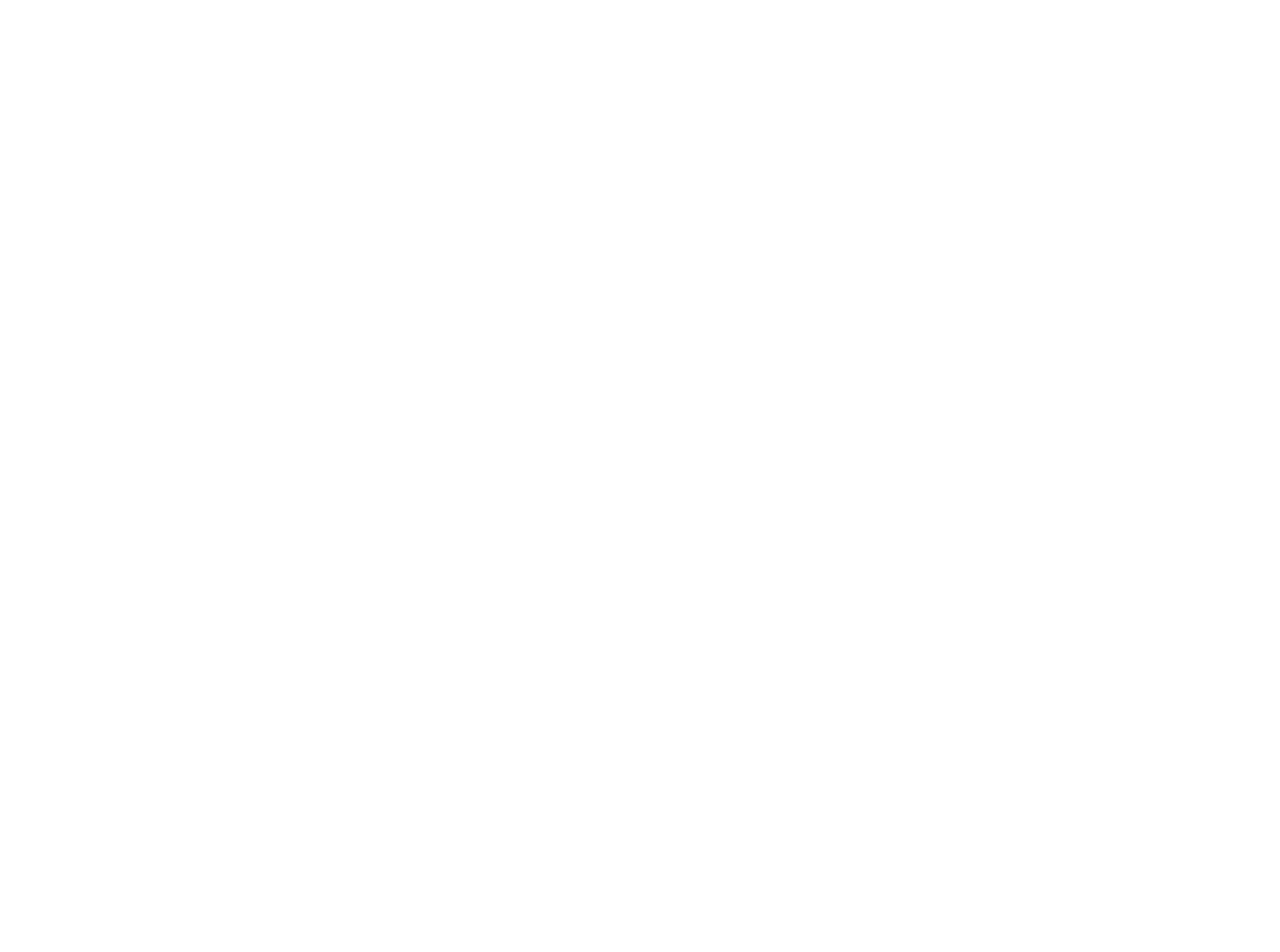
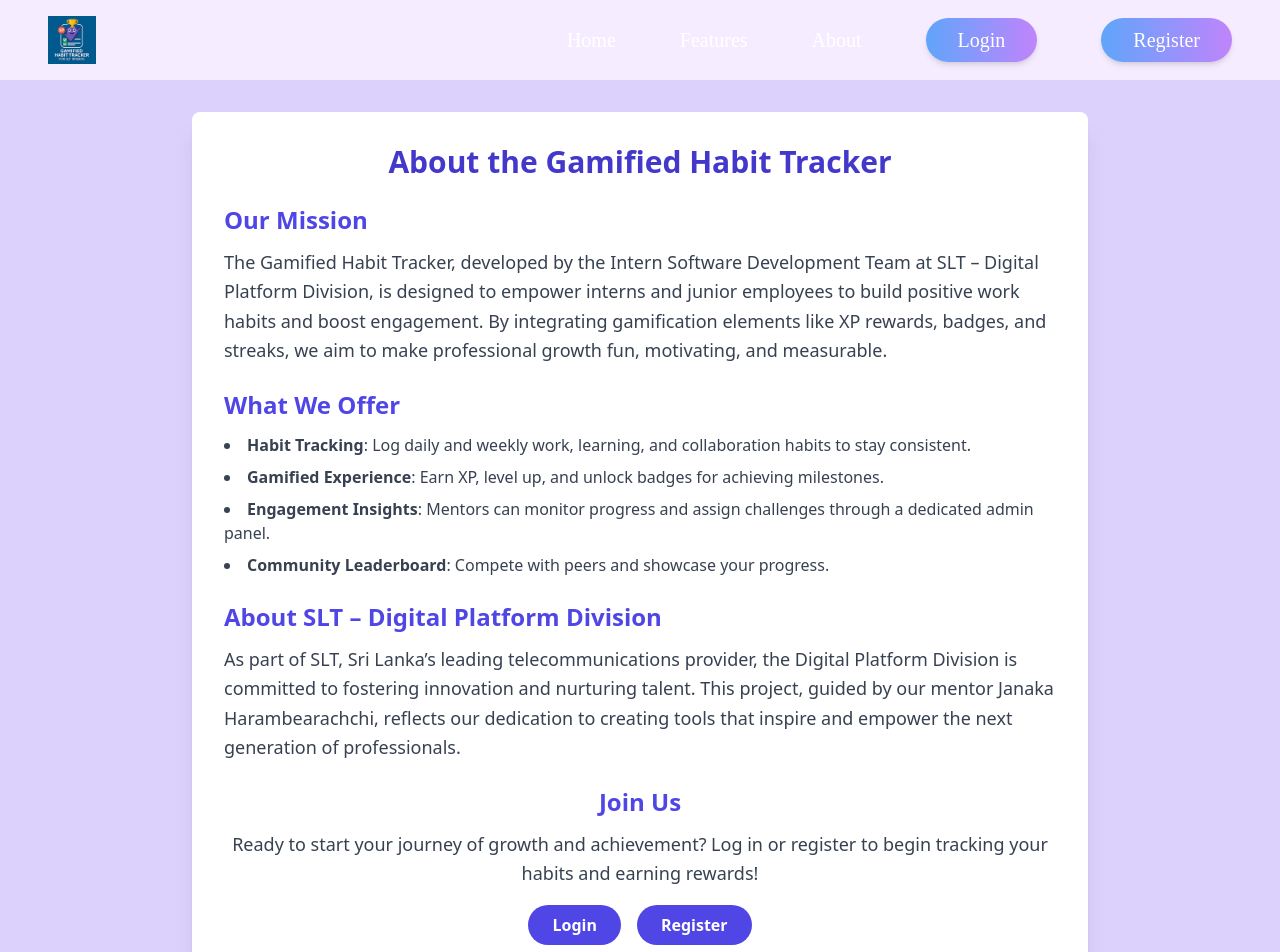
Before and after one commit to DarshiVinushika/Gamified_Habit_Tracker, a React (Create React App) app in the folder frontend/: page /About in a window 1280 px wide. Before the commit this address had no page. Shown: the top 952 px of the page. Before the commit the page ends 800 px from the top, so only its background shows below. Built offline with nearby package versions, Linux system fonts and the light colour scheme; a web font is replaced by a local one.

Commit message:
Role based dashboard Navigation & About page
After login, interns navigate intern dashboard while admins navigate to admin dashboard

```diff
--- a/frontend/src/App.js
+++ b/frontend/src/App.js
@@ -1,7 +1,9 @@
 import React from "react";
 import Home from "./Pages/Home";
 import Register from "./Pages/Register";
-import Dashboard from "./Pages/Dashboard";
+import AdminDashboard from "./Pages/AdminDashboard";
+import InternDashboard from "./Pages/InternDashboard";
+import About from "./Pages/About";
 import LoginPage from "./Pages/LoginPage";
 import { BrowserRouter, Routes, Route } from "react-router-dom";
 import { ToastContainer } from "react-toastify";
@@ -20,8 +22,10 @@
         <Routes>
           <Route path="/" element={<Home />} />
           <Route path="/register" element={<Register />} />
-          <Route path="/dashboard" element={<Dashboard />} />
+          <Route path="/AdminDashboard" element={<AdminDashboard />} />
+          <Route path="/InternDashboard" element={<InternDashboard />} />
           <Route path="/login" element={<LoginPage />} />
+          <Route path="/About" element={<About />} />
           <Route path="/admin/badges" element={<BadgesManagementPage />} />
         </Routes>
       </BrowserRouter>
--- a/frontend/src/Components/Navbar.js
+++ b/frontend/src/Components/Navbar.js
@@ -1,34 +1,50 @@
-import React from 'react'
-import { Link } from 'react-router-dom'
-import logo from '../assets/logo.png'
-import '../App.css'
+import React from 'react';
+import { Link } from 'react-router-dom';
+import logo from '../assets/logo.png';
+import '../App.css';
 
 const navLinkClass =
   "relative text-white hover:text-orange-200 transition duration-300 ease-in-out after:content-[''] after:absolute after:left-0 after:-bottom-1 after:w-0 after:h-0.5 after:bg-orange-200 hover:after:w-full after:transition-all after:duration-300";
 
 const Navbar = () => {
+  const user = JSON.parse(localStorage.getItem("user") || "{}");
+
   return (
-    <div className='w-full h-20 flex items-center justify-between px-12 bg-[rgba(217,217,217,0.31)] shadow'>
+    <div className='w-full h-20 flex items-center justify-between px-12 bg-[rgba(223,197,254,0.31)] shadow'>
       <div className='flex items-center'>
         <img src={logo} alt="Logo" className='h-12' />
       </div>
 
       <div className='flex items-center space-x-16 text-xl adamina-regular'>
-        <Link to={"/features"} className={navLinkClass}>
+        <Link to="/" className={navLinkClass}>
+          Home
+        </Link>
+        <Link to="/features" className={navLinkClass}>
           Features
         </Link>
-        <Link to={"/about"} className={navLinkClass}>
+        <Link to="/About" className={navLinkClass}>
           About
         </Link>
+        {user.role === "admin" && (
+          <Link to="/admin/badges" className={navLinkClass}>
+            Admin Dashboard
+          </Link>
+        )}
         <Link
           to="/login"
           className="px-8 py-2 rounded-full text-white shadow-md bg-gradient-to-r from-blue-400 to-purple-400 hover:from-blue-500 hover:to-purple-500 transition duration-300 scale-100 hover:scale-105"
         >
           Login
         </Link>
+        <Link
+          to="/register"
+          className="px-8 py-2 rounded-full text-white shadow-md bg-gradient-to-r from-blue-400 to-purple-400 hover:from-blue-500 hover:to-purple-500 transition duration-300 scale-100 hover:scale-105"
+        >
+          Register
+        </Link>
       </div>
     </div>
-  )
-}
+  );
+};
 
-export default Navbar
+export default Navbar;
--- /dev/null
+++ b/frontend/src/Pages/About.js
@@ -0,0 +1,67 @@
+import React from 'react';
+import Navbar from '../Components/Navbar';
+import Footer from '../Components/Footer';
+
+function About() {
+  return (
+    <div className="flex flex-col min-h-screen">
+      <Navbar />
+      <main
+        className="flex-grow flex items-center justify-center px-4 bg-cover bg-center"
+        style={{ backgroundImage: "url(/wallpaper.jpg)" }}
+      >
+        <div className="bg-white shadow-xl rounded-lg p-8 w-full max-w-4xl mx-auto my-8">
+          <h1 className="text-3xl font-bold text-center text-indigo-700 mb-6">
+            About the Gamified Habit Tracker
+          </h1>
+          <div className="space-y-6 text-gray-700">
+            <section>
+              <h2 className="text-2xl font-semibold text-indigo-600 mb-3">Our Mission</h2>
+              <p className="text-lg leading-relaxed">
+                The Gamified Habit Tracker, developed by the Intern Software Development Team at SLT – Digital Platform Division, is designed to empower interns and junior employees to build positive work habits and boost engagement. By integrating gamification elements like XP rewards, badges, and streaks, we aim to make professional growth fun, motivating, and measurable.
+              </p>
+            </section>
+            <section>
+              <h2 className="text-2xl font-semibold text-indigo-600 mb-3">What We Offer</h2>
+              <ul className="list-disc list-inside space-y-2">
+                <li><strong>Habit Tracking</strong>: Log daily and weekly work, learning, and collaboration habits to stay consistent.</li>
+                <li><strong>Gamified Experience</strong>: Earn XP, level up, and unlock badges for achieving milestones.</li>
+                <li><strong>Engagement Insights</strong>: Mentors can monitor progress and assign challenges through a dedicated admin panel.</li>
+                <li><strong>Community Leaderboard</strong>: Compete with peers and showcase your progress.</li>
+              </ul>
+            </section>
+            <section>
+              <h2 className="text-2xl font-semibold text-indigo-600 mb-3">About SLT – Digital Platform Division</h2>
+              <p className="text-lg leading-relaxed">
+                As part of SLT, Sri Lanka’s leading telecommunications provider, the Digital Platform Division is committed to fostering innovation and nurturing talent. This project, guided by our mentor Janaka Harambearachchi, reflects our dedication to creating tools that inspire and empower the next generation of professionals.
+              </p>
+            </section>
+            <section className="text-center">
+              <h2 className="text-2xl font-semibold text-indigo-600 mb-3">Join Us</h2>
+              <p className="text-lg leading-relaxed mb-4">
+                Ready to start your journey of growth and achievement? Log in or register to begin tracking your habits and earning rewards!
+              </p>
+              <div className="flex justify-center space-x-4">
+                <a
+                  href="/login"
+                  className="px-6 py-2 rounded-full text-white font-semibold bg-indigo-600 hover:bg-indigo-700 transition"
+                >
+                  Login
+                </a>
+                <a
+                  href="/register"
+                  className="px-6 py-2 rounded-full text-white font-semibold bg-indigo-600 hover:bg-indigo-700 transition"
+                >
+                  Register
+                </a>
+              </div>
+            </section>
+          </div>
+        </div>
+      </main>
+      <Footer />
+    </div>
+  );
+}
+
+export default About;
--- /dev/null
+++ b/frontend/src/Pages/AdminDashboard.js
@@ -0,0 +1,15 @@
+import React from 'react'
+import Navbar from '../Components/Navbar'
+import Footer from '../Components/Footer'
+
+function AdminDashboard() {
+  return (
+    <div>
+      <Navbar/>
+      <h1>Admin Dashboard</h1>
+      <Footer/>
+    </div>
+  )
+}
+
+export default AdminDashboard
--- a/frontend/src/Pages/Dashboard.js
+++ b/frontend/src/Pages/InternDashboard.js
@@ -2,14 +2,14 @@
 import Footer from '../Components/Footer'
 import Navbar from '../Components/Navbar'
 
-function Dashboard() {
+function InternDashboard() {
   return (
     <div>
       <Navbar/>
-      <h1>This is the dashboard</h1>
+      <h1>Intern Dashboard</h1>
       <Footer/>
     </div>
   )
 }
 
-export default Dashboard
+export default InternDashboard
--- a/frontend/src/Pages/LoginPage.js
+++ b/frontend/src/Pages/LoginPage.js
@@ -23,10 +23,15 @@
       const data = await loginUser(email, password);
       localStorage.setItem("token", data.token);
       localStorage.setItem("user", JSON.stringify(data));
-      navigate("/dashboard");
+      // Redirect based on role
+      if (data.role === "admin") {
+        navigate("/AdminDashboard"); // Adjust to your admin route
+      } else {
+        navigate("/InternDashboard");
+      }
       toast.success("Logged in successfully!");
     } catch (err) {
-      setErrorMsg(err);
+      setErrorMsg(err || "Login failed. Please try again.");
     } finally {
       setLoading(false);
     }
@@ -35,17 +40,17 @@
   return (
     <div className="flex flex-col min-h-screen">
       <Navbar />
-
-      <main className="flex-grow flex items-center justify-center px-4 bg-gray-100">
+      <main
+        className="flex-grow flex items-center justify-center px-4 bg-cover bg-center"
+        style={{ backgroundImage: "url(/wallpaper.jpg)" }}
+      >
         <div className="bg-white shadow-xl rounded-lg p-8 w-full max-w-md">
           <h2 className="text-2xl font-bold text-center text-indigo-700 mb-6">
             Login
           </h2>
-
           {errorMsg && (
             <p className="text-red-500 mb-4 text-sm text-center">{errorMsg}</p>
           )}
-
           <form onSubmit={handleSubmit} className="space-y-4">
             <div>
               <label className="block text-sm font-medium text-gray-700">
@@ -60,7 +65,6 @@
                 className="w-full mt-1 px-4 py-2 border border-gray-300 rounded-md focus:outline-none focus:ring-2 focus:ring-indigo-500"
               />
             </div>
-
             <div>
               <label className="block text-sm font-medium text-gray-700">
                 Password
@@ -85,7 +89,6 @@
                 </button>
               </div>
             </div>
-
             <button
               disabled={loading}
               type="submit"
@@ -118,7 +121,6 @@
           </form>
         </div>
       </main>
-
       <Footer />
     </div>
   );
```
Also changed, not shown: frontend/public/wallpaper.jpg (added).
